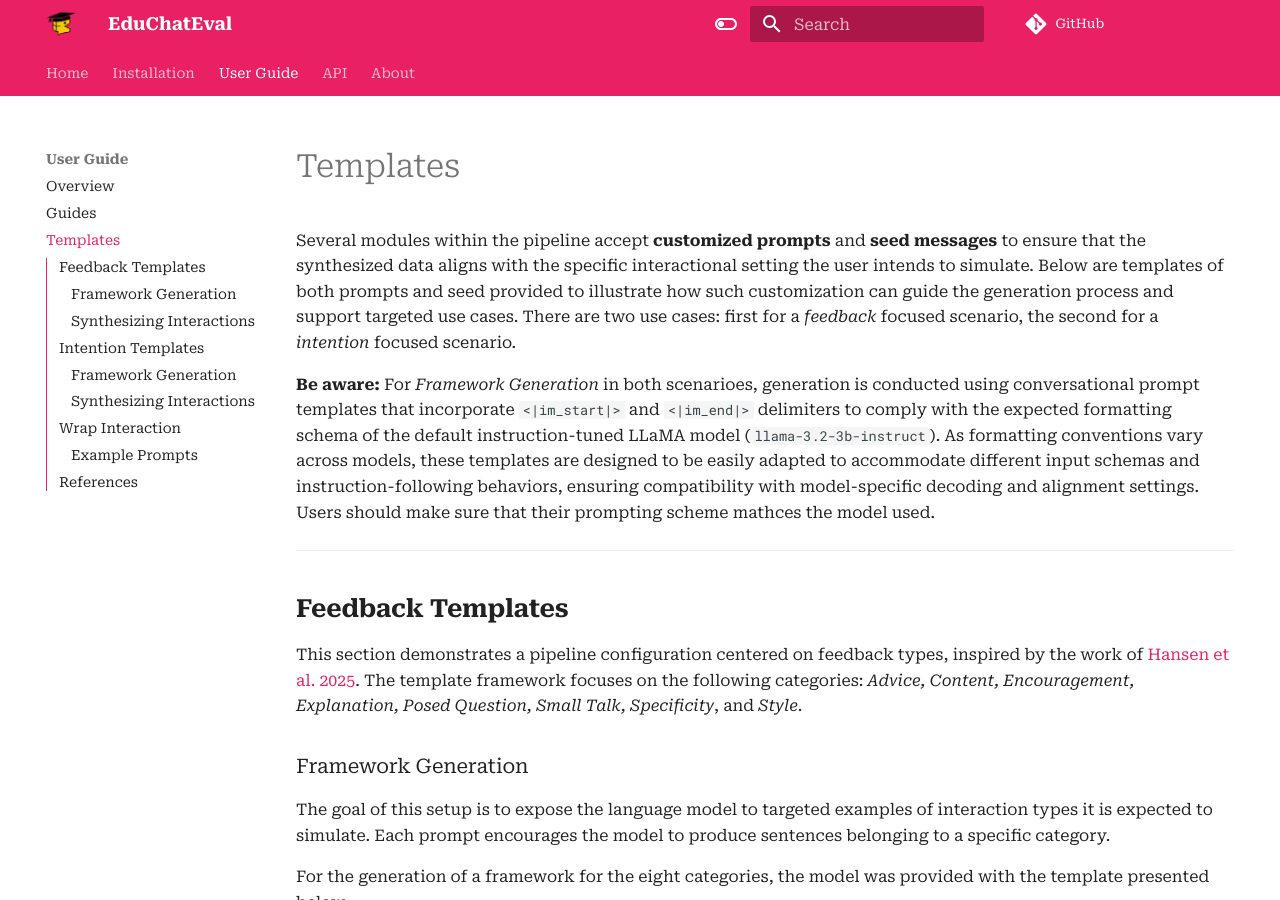
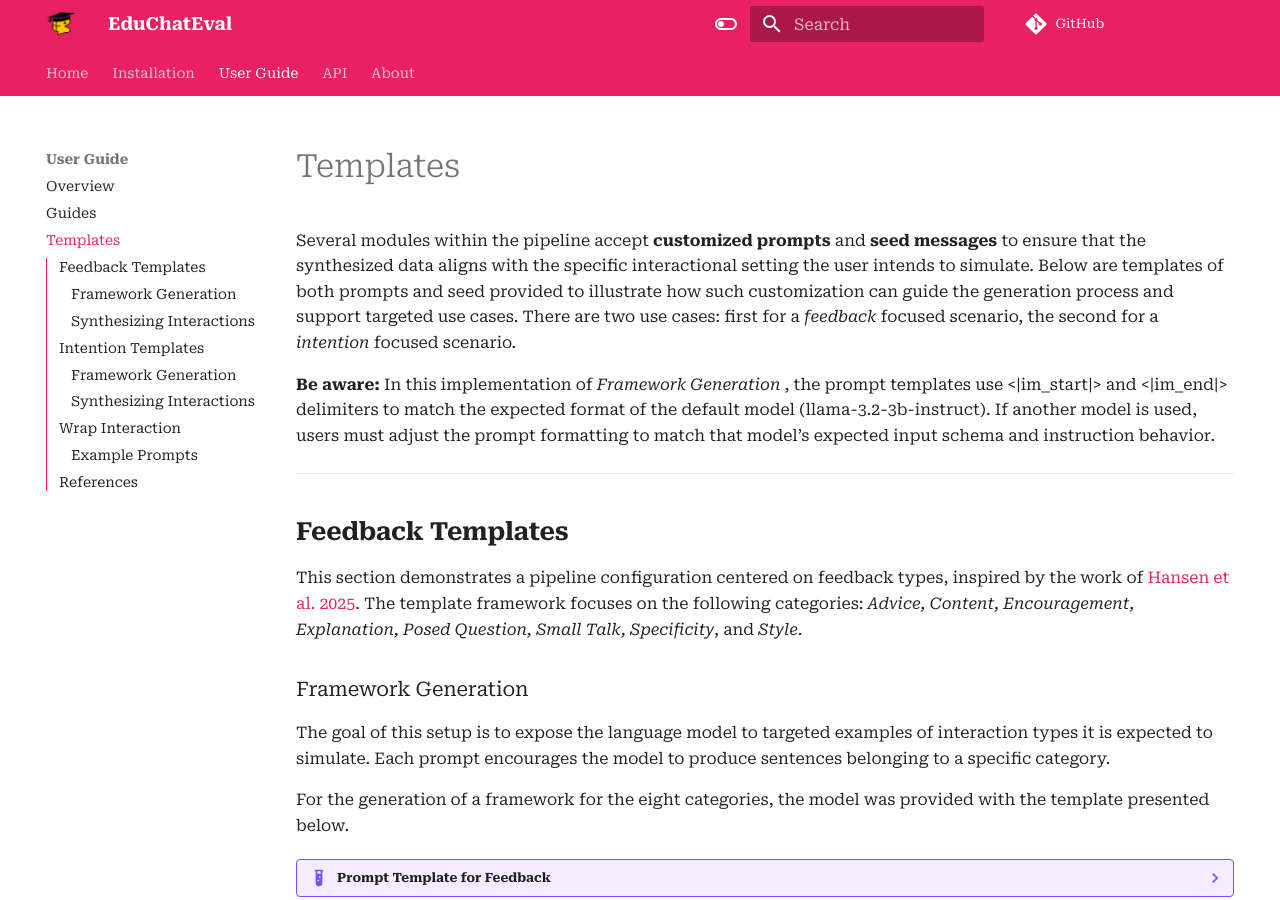
Before and after one commit to laurawpaaby/EduChatEval, an MkDocs documentation site: the page built from docs/user_guides/frameworks.md, in a window 1280 px wide and 900 px high. Built offline with MkDocs 1.6.1 and Material for MkDocs 9.7.7, drawn with Linux system fonts in a browser that asks for light colours; comment, search, counter and statistics services are not loaded.

Commit message:
dcs descr

```diff
--- a/docs/user_guides/frameworks.md
+++ b/docs/user_guides/frameworks.md
@@ -1,7 +1,7 @@
 
 Several modules within the pipeline accept **customized prompts** and **seed messages** to ensure that the synthesized data aligns with the specific interactional setting the user intends to simulate. Below are templates of both prompts and seed provided to illustrate how such customization can guide the generation process and support targeted use cases. There are two use cases: first for a *feedback* focused scenario, the second for a *intention* focused scenario.
 
-**Be aware:** For *Framework Generation* in both scenarioes, generation is conducted using conversational prompt templates that incorporate `<|im_start|>` and `<|im_end|>` delimiters to comply with the expected formatting schema of the default instruction-tuned LLaMA model (`llama-3.2-3b-instruct`). As formatting conventions vary across models, these templates are designed to be easily adapted to accommodate different input schemas and instruction-following behaviors, ensuring compatibility with model-specific decoding and alignment settings. Users should make sure that their prompting scheme mathces the model used.
+**Be aware:** In this implementation of *Framework Generation* , the prompt templates use <|im_start|> and <|im_end|> delimiters to match the expected format of the default model (llama-3.2-3b-instruct). If another model is used, users must adjust the prompt formatting to match that model’s expected input schema and instruction behavior.
 
 ---
 
```
Also changed, not shown: docs/about.md (+1 -1 lines).
